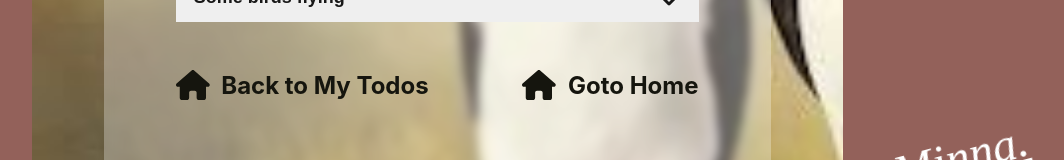
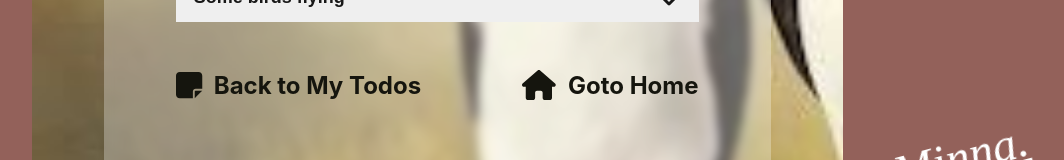
Before and after one commit to minnas/post-app-react, a React (Vite) app: page /tools in a window 1280 px wide. Shown: the part 516-676 px from the top of the page, without its empty margins (203-1267 px from the left). Built offline with nearby package versions, Linux system fonts and the light colour scheme.

Commit message:
accordion fix

```diff
--- a/src/components/tools/accordion.scss
+++ b/src/components/tools/accordion.scss
@@ -29,6 +29,7 @@
     }
     & .accordion-content {
       opacity: 0;
+      visibility: hidden;
       transition: all 0.15s ease;
       padding: 1rem 1.5rem;
       height: 0;
@@ -36,6 +37,8 @@
         opacity: 1;
         height: auto;
         filter: drop-shadow(0 0 5rem #93615a);
+        visibility: visible;
+
       }
     }
   }
--- a/src/components/views/Tools.tsx
+++ b/src/components/views/Tools.tsx
@@ -1,4 +1,4 @@
-import { faHammer, faCloudMoonRain, faPlusSquare, faMinusSquare, faRefresh, faInfo, faHome } from "@fortawesome/free-solid-svg-icons";
+import { faHammer, faCloudMoonRain, faPlusSquare, faMinusSquare, faRefresh, faInfo, faHome, faNoteSticky } from "@fortawesome/free-solid-svg-icons";
 import { FontAwesomeIcon } from "@fortawesome/react-fontawesome";
 import React, { MouseEventHandler } from "react";
 import { NavLink } from "react-router-dom";
@@ -63,7 +63,7 @@ return (
       </div>
       <div className="footer">
         <NavLink className="footer-link todo-link" to="/my-todos">
-            <FontAwesomeIcon icon={faHome} size="lg"/>
+            <FontAwesomeIcon icon={faNoteSticky} size="lg"/>
               Back to My Todos
         </NavLink>
         <NavLink className="footer-link todo-link" to="/">
```
